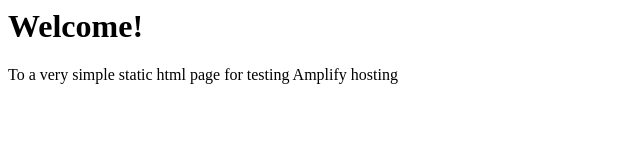
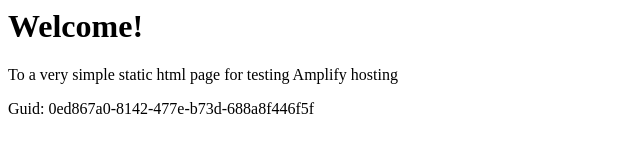
Before and after one commit to aws-aemilia-bah/Github-PR-Commit-Integration-Test-DoNotTouch-v1-prod-me-south-1, a website: page src/index.html in a window 1280 px wide. Shown: the whole page, without its empty margins (0-640 px from the left). Drawn offline with Linux system fonts and the light colour scheme.

Commit message:
commit from integ tests

```diff
--- a/src/index.html
+++ b/src/index.html
@@ -1,3 +1,5 @@
+
+
 <html lang="en">
 
 <head>
@@ -10,6 +12,6 @@
 <body>
     <h1>Welcome!</h1>
     <p>To a very simple static html page for testing Amplify hosting</p>
-</body>
+    <p>Guid: 0ed867a0-8142-477e-b73d-688a8f446f5f</p></body>
 
 </html>
```
